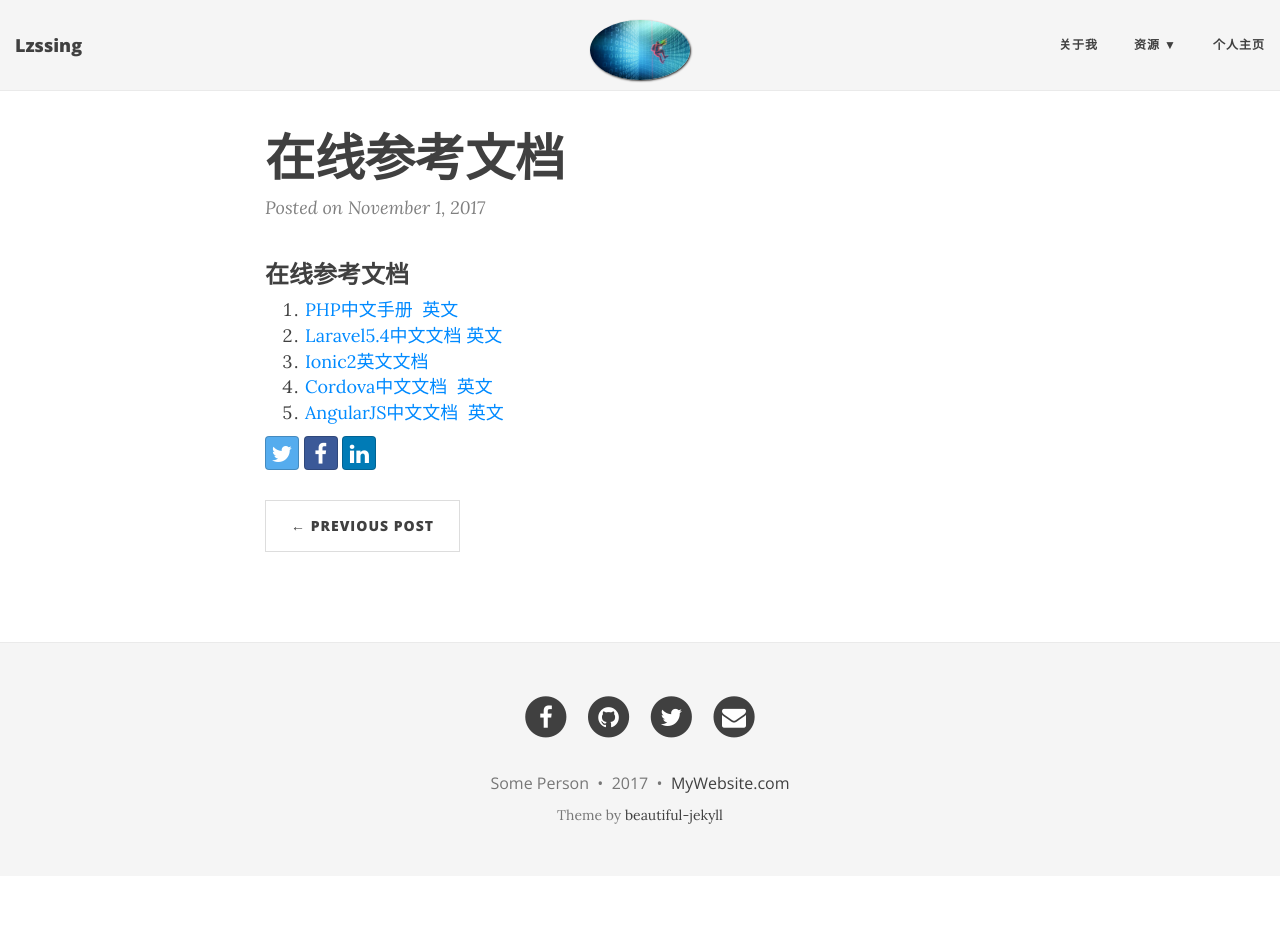
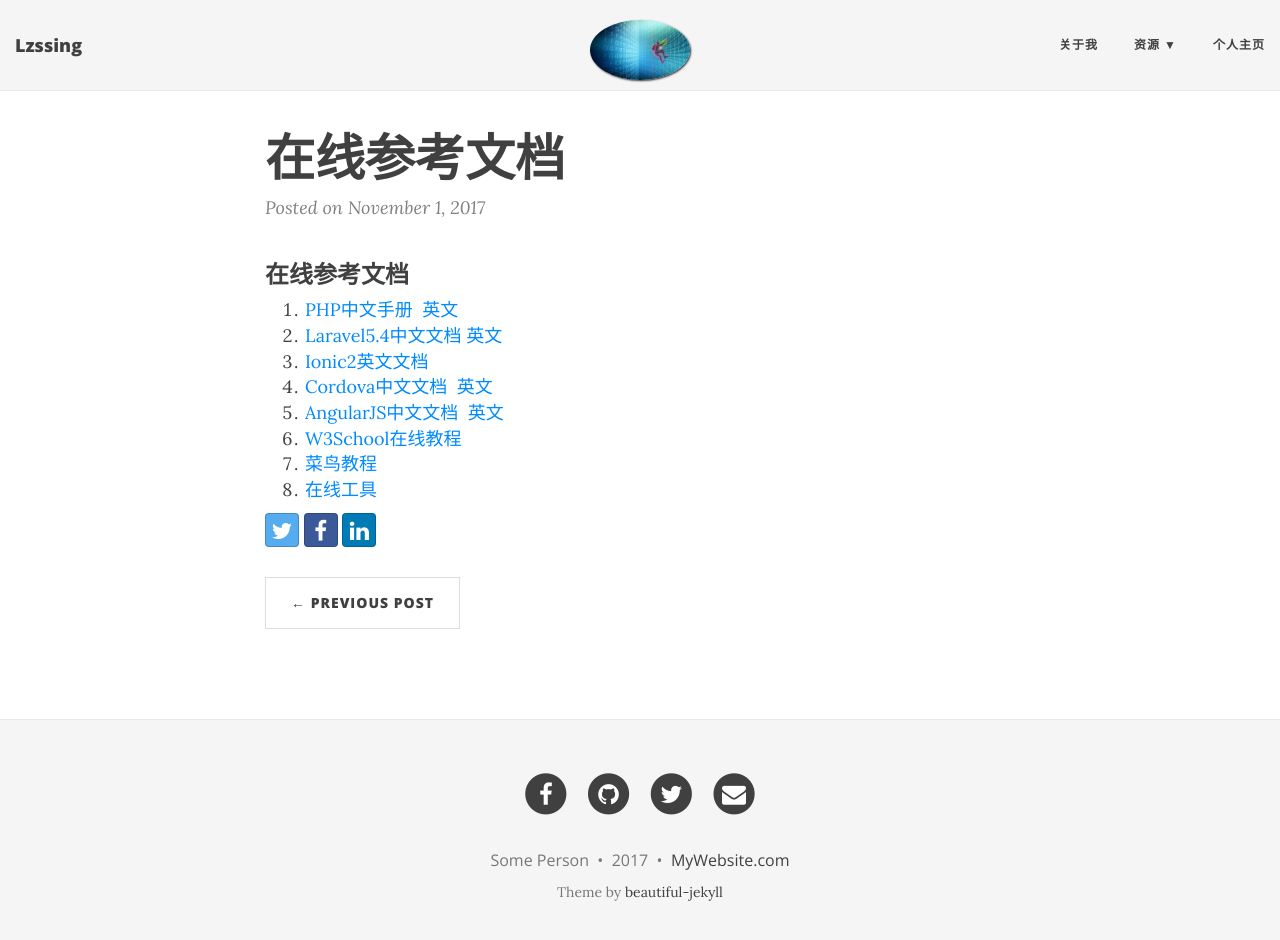
Before and after one commit to lzssing/lzssing.github.io, a Jekyll site: the page built from _posts/2017-11-1-在线参考文档.md, in a window 1280 px wide and 953 px high. Shown: the top 940 px of the window. Built offline with Jekyll 4.4.1, drawn with Linux system fonts in a browser that asks for light colours; nearby versions of some CDN libraries.

Commit message:
Update 2017-11-1-在线参考文档.md

```diff
--- a/_posts/2017-11-1-在线参考文档.md
+++ b/_posts/2017-11-1-在线参考文档.md
@@ -4,3 +4,6 @@
 3. [Ionic2英文文档](http://ionicframework.com/docs/)
 4. [Cordova中文文档](http://cordova.axuer.com/docs/zh-cn/latest/)  [英文](http://cordova.apache.org/docs/en/latest/)
 5. [AngularJS中文文档](https://www.angular.cn/docs)  [英文](https://angularjs.org/)
+6. [W3School在线教程](http://www.w3school.com.cn/)
+7. [菜鸟教程](http://www.runoob.com/)
+8. [在线工具](http://tool.oschina.net/)
```
